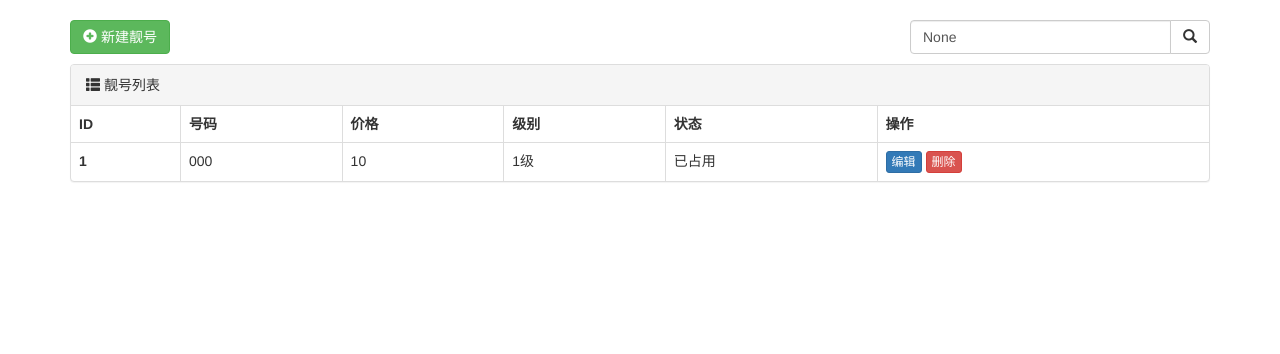
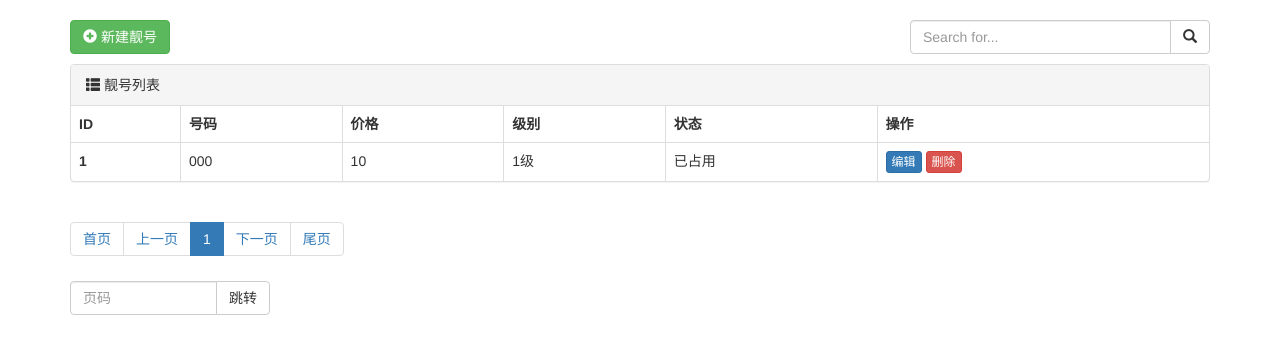
Before and after one commit to fbozhang/python, a Django app: page /pretty/list/ in a window 1280 px wide. Shown: the part 52-406 px from the top of the page. Run offline with Django 4.2, Linux system fonts and the light colour scheme; tables that the repository leaves empty hold one stand-in row (values such as "Sample post"); some libraries are stand-ins or nearby versions.

Commit message:
完善人员管理系统靓号管理 分页

```diff
--- a/staffSystem_django/app01/templates/pretty_list.html
+++ b/staffSystem_django/app01/templates/pretty_list.html
@@ -12,7 +12,8 @@
             <div style="float: right;width: 300px">
                 <form method="get">
                     <div class="input-group">
-                        <input type="text" name="query" class="form-control" placeholder="Search for..." value="{{ value }}">
+                        <input type="text" name="query" class="form-control" placeholder="Search for..."
+                               value="{{ value }}">
                         <span class="input-group-btn">
                             <button class="btn btn-default" type="submit">
                                 <span class="glyphicon glyphicon-search" aria-hidden="true"></span>
@@ -62,5 +63,19 @@
             </table>
         </div>
 
+        <ul class="pagination">
+            {{ page_string }}
+        </ul>
+        <br>
+
+        <form method="get">
+            <div class="input-group" style="width: 200px">
+                <input type="text" name="page" class="form-control" placeholder="页码">
+                <span class="input-group-btn">
+                    <button class="btn btn-default" type="submit">跳转</button>
+                </span>
+            </div>
+        </form>
+
     </div>
 {% endblock %}
--- a/staffSystem_django/app01/views.py
+++ b/staffSystem_django/app01/views.py
@@ -2,6 +2,8 @@ from django.core.exceptions import ValidationError
 from django.core.validators import RegexValidator
 from django.shortcuts import render, redirect
 from django import forms
+from django.utils.safestring import mark_safe
+
 from app01.models import *
 
 
@@ -204,16 +206,90 @@ def pretty_list(request):
     '''
 
     data_dict = {}
-    value = request.GET.get('query')
+    value = request.GET.get('query', '')
     if value:
         data_dict['mobile__contains'] = value
 
-    queryset = Prettynum.objects.filter(**data_dict).order_by('-level')
+    # 根据用户想要访问的页码计算出起止位置，默认是1
+    page = int(request.GET.get('page', 1))
+    page_size = 10
+    start = (page - 1) * page_size
+    end = page * page_size
+
+    queryset = Prettynum.objects.filter(**data_dict).order_by('-level')[start:end]
+
+    # 数据总条数
+    total_count = Prettynum.objects.filter(**data_dict).order_by('-level').count()
+
+    # 总页码
+    total_page_count, div = divmod(total_count, page_size)  # divmod(67,10) -> (6,7) -> (商，余数)
+    if div:
+        total_page_count += 1
+
+    # 显示当前页的前5页后5页
+    plus = 5
+    if total_page_count <= 2 * plus + 1:
+        # 数据库数据较少，没有达到11页
+        start_page = 1
+        end_page = total_page_count
+    else:
+        # 数据库中数据大于11页
+        if page <= plus:
+            # 当前页<5(极小值)
+            start_page = 1
+            end_page = 2 * plus + 1
+        else:
+            # 当前页 > 5
+            if (page + plus) > total_page_count:
+                start_page = total_page_count - 2 * plus
+                end_page = total_page_count
+            else:
+                start_page = page - plus
+                end_page = page + plus
+
+    # 页码
+    '''
+    <li><a href="?page=1">1</a></li>
+    <li><a href="?page=2">2</a></li>
+    <li><a href="?page=3">3</a></li>
+    '''
+
+    page_list = []
+
+    # 首页
+    page_list.append('<li><a href="?page={}">首页</a></li>'.format(1))
+
+    # 上一页
+    if page > 1:
+        prev = '<li><a href="?page={}">上一页</a></li>'.format(page - 1)
+    else:
+        prev = '<li><a href="?page={}">上一页</a></li>'.format(1)
+    page_list.append(prev)
+
+    # 页面
+    for i in range(start_page, end_page + 1):
+        if i == page:
+            element = '<li class="active"><a href="?page={}">{}</a></li>'.format(i, i)
+        else:
+            element = '<li><a href="?page={}">{}</a></li>'.format(i, i)
+        page_list.append(element)
+
+    # 下一页
+    if page < total_page_count:
+        prev = '<li><a href="?page={}">下一页</a></li>'.format(page + 1)
+    else:
+        prev = '<li><a href="?page={}">下一页</a></li>'.format(total_page_count)
+    page_list.append(prev)
+
+    # 尾页
+    page_list.append('<li><a href="?page={}">尾页</a></li>'.format(total_page_count))
+
+    page_string = mark_safe(''.join(page_list))  # 标记为安全的才可以在前端显示为标签
 
     # select * from prettynum by level desc
     # queryset = Prettynum.objects.all().order_by('-level')
 
-    return render(request, 'pretty_list.html', {'queryset': queryset, 'value': value})
+    return render(request, 'pretty_list.html', {'queryset': queryset, 'value': value, 'page_string': page_string})
 
 
 # from django.core.validators import RegexValidator
```
